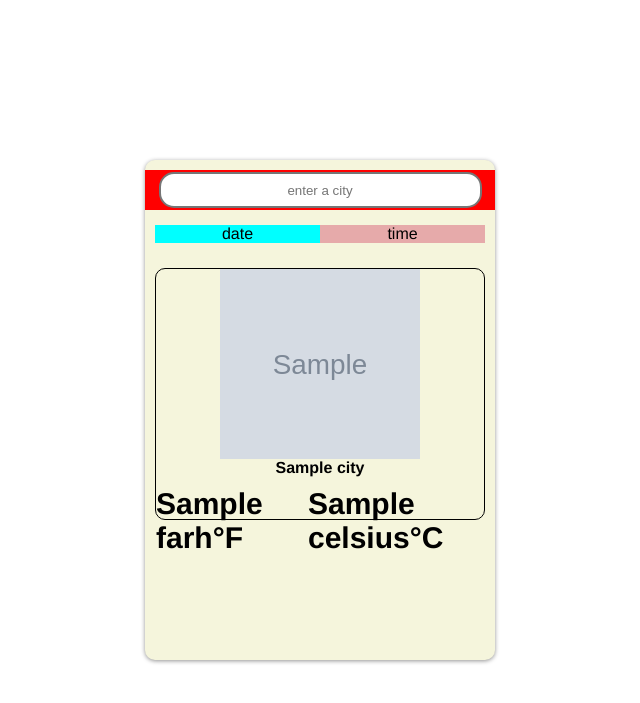
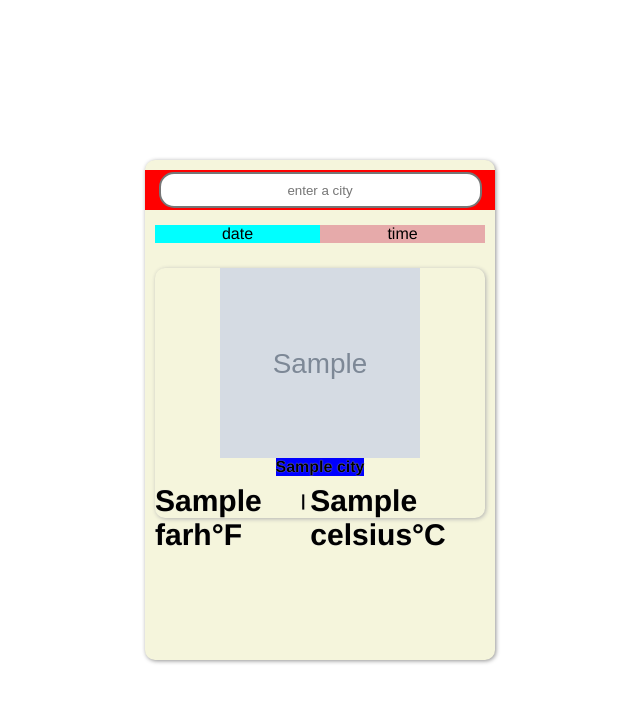
Before and after one commit to wolfiesarcade/weather, a Flask app: template templates/weather.html in a window 1280 px wide. Shown: the top 703 px of the page, without its empty margins (367-1007 px from the left). Run offline with Flask 3, Linux system fonts and the light colour scheme; the template is opened without the code that fills it: most values are stand-ins (such as "Sample title", 1, 10 or a date in 2020); grey boxes marked "Sample" are stand-in pictures.

Commit message:
adjustments made to weather temp text and shadows

```diff
--- a/templates/weather.html
+++ b/templates/weather.html
@@ -3,7 +3,8 @@
     <head>
         <style>
             body{
-                font-family: Helvetica;
+                font-family: 'Helvetica Neue', sans-serif;
+
             }
             .weather-tab-container{
                 background-color: beige;
@@ -20,7 +21,7 @@
                 border-width: 1px;
                 border-style: none;
                 border-radius:10px ;
-                box-shadow: 0px 1px 4px rgb(146, 146, 146);
+                box-shadow: 1px 1px 4px rgb(146, 146, 146);
             }
             .searchbox-container{
                 background-color: red;
@@ -61,7 +62,7 @@
 
             }
             .current-weather-info{
-                border-style: solid;
+                border-style: none;
                 border-color: rgb(0, 0, 0);
                 border-width: 1px;
                 border-radius:10px ;
@@ -70,6 +71,8 @@
                 margin-right: 10px;
                 margin-bottom: 15px;
                 height: 250px;
+                box-shadow: 1px 1px 4px rgb(178, 178, 178);
+                text-shadow: 0px 0px 1px rgb(207, 207, 207);
 
             }
             .current-weather-picture{
@@ -85,6 +88,7 @@
                 height: 190px;
             }
             .current-city{
+                background-color: blue;
                 display: block;
                 font-weight: bold;
             }
@@ -99,9 +103,12 @@
 
                 display: flex;
                 flex-direction: row;
-                margin-top: 10px;
+                margin-top: 8px;
                 font-weight: bold;
 
+            }
+            .divider{
+                margin-top: 8px;
             }
 
             .farhenheit{
@@ -134,6 +141,7 @@
                 <div class="current-city">{{weather.city}}</div>
                 <div class="temperature">
                     <div class="farhenheit">{{farh}}&deg;F</div>
+                    <div class="divider">&#124;</div>
                     <div class="celcius">{{celsius}}&deg;C</div>
                     </div>
                 </div>
```
